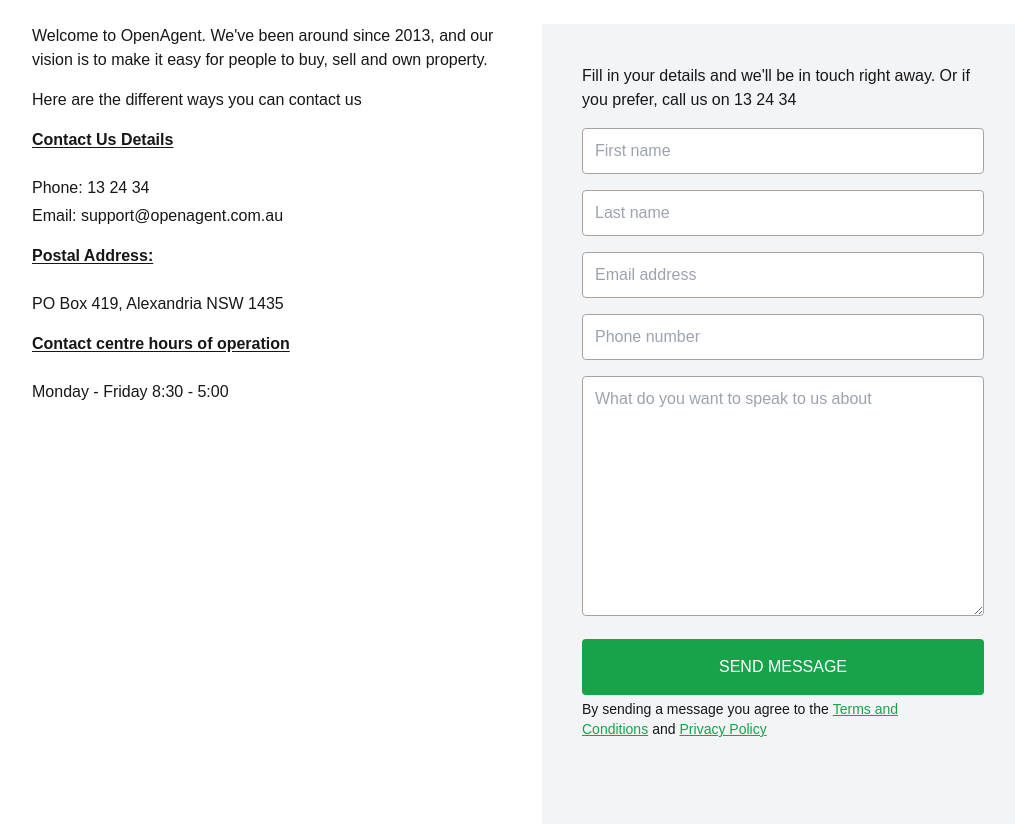
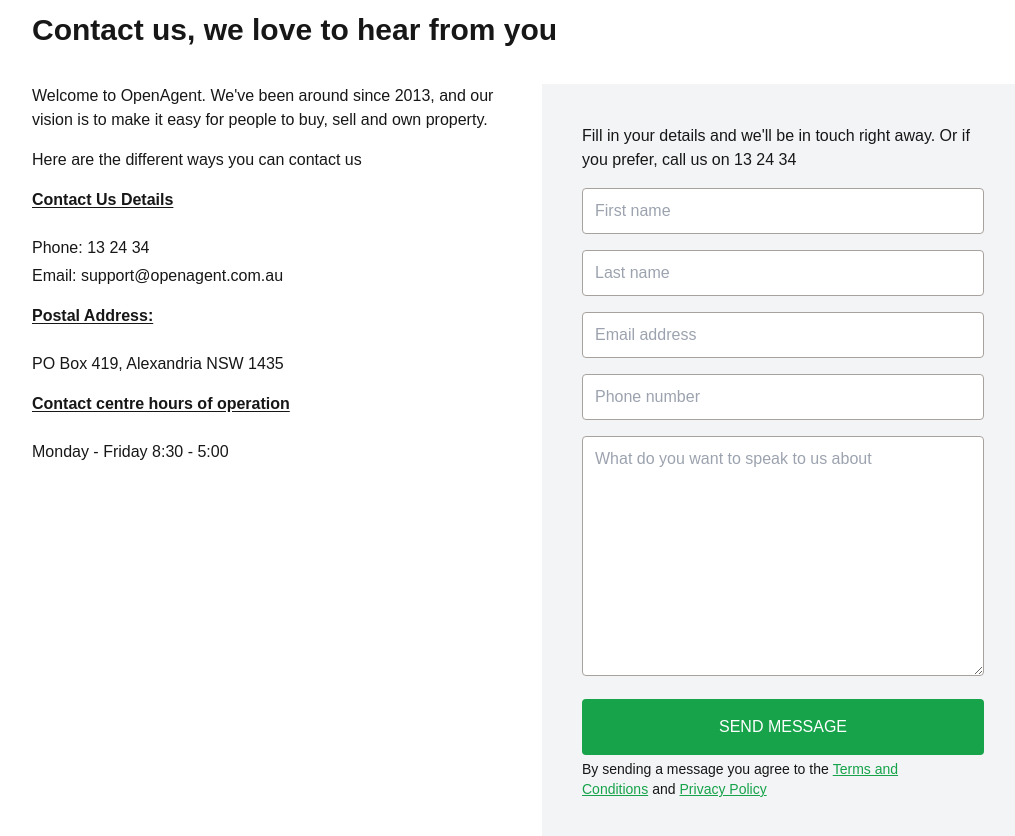
Before and after one commit to EllaLiu0401/ContactUs, a Next.js app: page /contact in a window 1280 px wide. Shown: the top 836 px of the page, without its empty margins (112-1127 px from the left). Built offline with nearby package versions, Linux system fonts and the light colour scheme.

Commit message:
feat: Add Contact us title and refactor title

```diff
--- /dev/null
+++ b/app/contact/ContactUs.jsx
@@ -0,0 +1,15 @@
+"use client";
+import ContactDetail from "./ContactDetail";
+import ContactForm from "./ContactForm";
+export default function ContactUs() {
+  return (
+    <div className="flex flex-col md:flex-row justify-between items-start gap-7 px-6 md:px-16 lg:px-24 xl:px-36 py-6">
+      <div className="w-full md:w-1/2">
+        <ContactDetail />
+      </div>
+      <div className="w-full md:w-1/2">
+        <ContactForm />
+      </div>
+    </div>
+  );
+}
--- a/app/contact/page.jsx
+++ b/app/contact/page.jsx
@@ -1,15 +1,14 @@
 "use client";
-import ContactDetail from "./ContactDetail";
-import ContactForm from "./ContactForm";
-export default function ContactUs() {
+import Title from "../utilities/Title";
+import ContactUs from "./ContactUs";
+export default function Contact() {
   return (
-    <div className="flex flex-col md:flex-row justify-between items-start gap-7 px-6 md:px-16 lg:px-24 xl:px-36 py-6">
-      <div className="w-full md:w-1/2">
-        <ContactDetail />
-      </div>
-      <div className="w-full md:w-1/2">
-        <ContactForm />
-      </div>
+    <div flex>
+      <Title px="px-6 md:px-16 lg:px-24 xl:px-36" py="py-3">
+        {" "}
+        Contact us, we love to hear from you
+      </Title>
+      <ContactUs />
     </div>
   );
 }
--- a/app/contactList/ContactTable.jsx
+++ b/app/contactList/ContactTable.jsx
@@ -19,7 +19,7 @@
     <div className="overflow-x-auto">
       <table className="min-w-full bg-gray-100 border table-auto w-full border-collapse  ">
         <thead className="border border-stone-400 border-spacing-0">
-          <ContactTitle />
+          <ContactTitle py="py-6" />
         </thead>
         <tbody className="border border-stone-400 ">
           {contactList.map((contact, index) => (
--- a/app/contactList/page.jsx
+++ b/app/contactList/page.jsx
@@ -1,6 +1,7 @@
 "use client";
+import React, { useState, useEffect } from "react";
 import ContactTable from "./ContactTable";
-import React, { useState, useEffect } from "react";
+import Title from "../utilities/Title";
 
 export default function ContactList() {
   const [contacts, setContacts] = useState([]);
@@ -16,9 +17,7 @@
   }, []);
   return (
     <div className="px-6 md:px-16 lg:px-24 xl:px-36 py-6 ">
-      <h1 className="text-xl sm:text-2xl md:text-3xl text-left font-bold py-6 ">
-        Contact List
-      </h1>
+      <Title py="py-6">Contact List</Title>
       <ContactTable contacts={contacts} />
     </div>
   );
--- /dev/null
+++ b/app/utilities/Title.jsx
@@ -0,0 +1,11 @@
+function Title({ children, px, py }) {
+  return (
+    <h1
+      className={`text-xl sm:text-2xl md:text-3xl text-left font-bold  ${px} ${py}`}
+    >
+      {children}
+    </h1>
+  );
+}
+
+export default Title;
```
Also changed, not shown: 2 other files (tests, documents, lock files or other folders).
